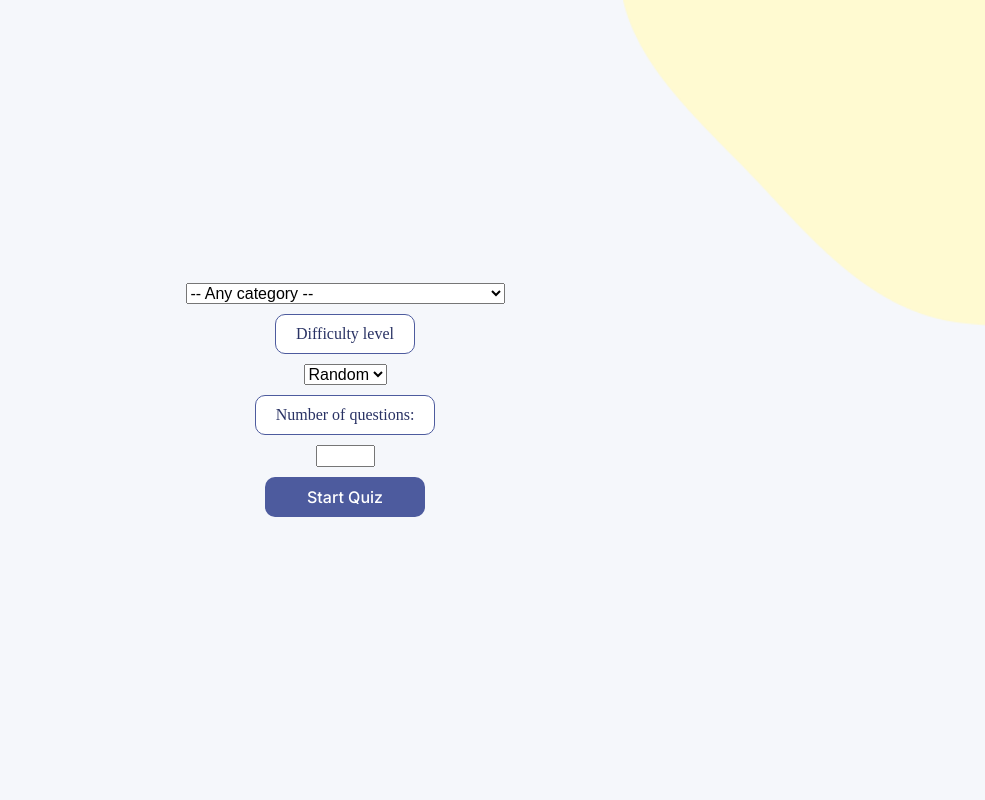
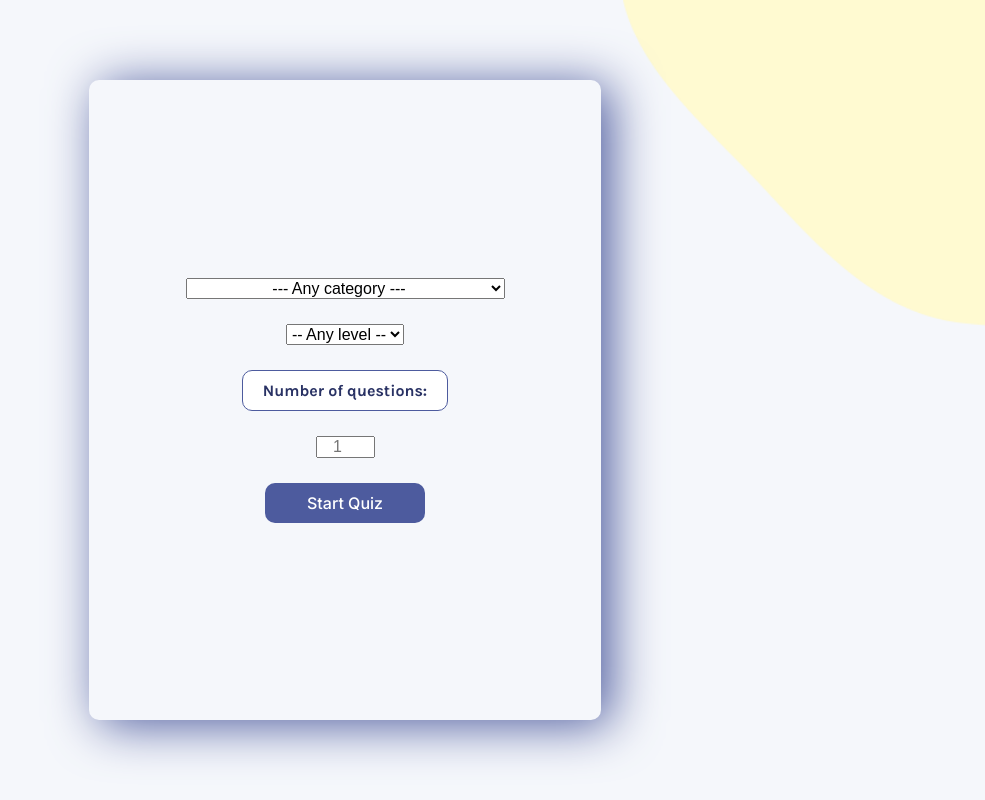
Before and after one commit to tin0312/quizApp, a React (Vite) app: page / in a window 1280 px wide. Both pictures are taken after a click on the button "Click me". Shown: the whole page, without its empty margins (295-1280 px from the left). Built offline with nearby package versions, Linux system fonts and the light colour scheme.

Commit message:
Finishing all functionalities

```diff
--- a/index.html
+++ b/index.html
@@ -7,6 +7,7 @@
     <link href="https://fonts.googleapis.com/css2?family=Inter:wght@400;500&display=swap" rel="stylesheet">
     <link href="https://fonts.googleapis.com/css2?family=Karla:wght@700&display=swap" rel="stylesheet">
     <meta name="viewport" content="width=device-width, initial-scale=1.0" />
+    <link rel="stylesheet" href="https://fonts.googleapis.com/css2?family=Material+Symbols+Outlined:opsz,wght,FILL,GRAD@48,400,0,0" />
     <title>Quizzical App</title>
   </head>
   <body>
--- a/package.json
+++ b/package.json
@@ -14,11 +14,13 @@
     "preview": "vite preview"
   },
   "dependencies": {
+    "@uidotdev/usehooks": "^2.1.1",
     "cli-autocomplete": "^0.4.3",
     "html-entities": "^2.3.5",
     "nanoid": "^4.0.2",
     "prop-types": "^15.8.1",
     "react": "^18.2.0",
+    "react-confetti": "^6.1.0",
     "react-dom": "^18.2.0"
   },
   "devDependencies": {
--- a/src/App.css
+++ b/src/App.css
@@ -53,47 +53,64 @@ body {
   height: 100vh;
   justify-content: space-around;
 }
+button#to-option {
+  display: flex;
+  gap: 6px;
+  margin-left: 0;
+  width: auto;
+  height: auto;
+}
+option, #numberOfQuestions {
+  text-align: center;
+}
 .option-window {
   display: flex;
   flex-direction: column;
   justify-content: center;
   align-items: center;
-  height: 100vh;
-  gap: 10px;
+  gap: 25px;
+  font-family: 'Karla', 'sans-serif';
+  width: 40vw;
+  height:80vh;
+  margin: 0 auto;
+  border-radius: 10px;
+  box-shadow: 10px 5px 50px #4d5b9e;
 }
-.lds-hourglass {
+.lds-ring {
   display: inline-block;
   position: relative;
   width: 80px;
   height: 80px;
 }
-.lds-hourglass:after {
-  content: " ";
+.lds-ring div {
+  box-sizing: border-box;
   display: block;
+  position: absolute;
+  width: 64px;
+  height: 64px;
+  margin: 8px;
+  border: 8px solid #4d5b9e;
   border-radius: 50%;
-  background-color: #344078;
-  width: 0;
-  height: 0;
-  margin: 8px;
-  box-sizing: border-box;
-  border: 32px solid #fff;
-  border-color: #fff transparent #fff transparent;
-  animation: lds-hourglass 1.2s infinite;
+  animation: lds-ring 1.2s cubic-bezier(0.5, 0, 0.5, 1) infinite;
+  border-color: #4d5b9e transparent transparent transparent;
 }
-@keyframes lds-hourglass {
+.lds-ring div:nth-child(1) {
+  animation-delay: -0.45s;
+}
+.lds-ring div:nth-child(2) {
+  animation-delay: -0.3s;
+}
+.lds-ring div:nth-child(3) {
+  animation-delay: -0.15s;
+}
+@keyframes lds-ring {
   0% {
-    transform: rotate(0);
-    animation-timing-function: cubic-bezier(0.55, 0.055, 0.675, 0.19);
-  }
-  50% {
-    transform: rotate(900deg);
-    animation-timing-function: cubic-bezier(0.215, 0.61, 0.355, 1);
+    transform: rotate(0deg);
   }
   100% {
-    transform: rotate(1800deg);
+    transform: rotate(360deg);
   }
 }
-
 .container {
   display: flex;
   flex-direction: column;
@@ -159,6 +176,9 @@ input[type='radio'].incorrect-answer + label {
 }
 .button {
   width: 160px;
+  display: flex;
+  justify-content: center;
+  align-items: center;
   height: auto;
   margin: 0 auto;
   padding: 10px;
@@ -168,7 +188,6 @@ input[type='radio'].incorrect-answer + label {
   border: none;
   cursor: pointer;
   font-weight: 500;
-  text-align: center;
   font-family: 'Inter', sans-serif;
 }
 
--- a/src/Options.jsx
+++ b/src/Options.jsx
@@ -24,7 +24,7 @@ export default function Options({ handleStartQuiz, isloading }) {
   return (
     <form className='option-window' action=''>
       <select value={options.category} name='category' id='category' onChange={handleChange}>
-        <option value=''>-- Any category --</option>
+        <option value=''>--- Any category ---</option>
         <option value='9'>General Knowledge</option>
         <option value='10'>Entertainment: Books</option>
         <option value='11'>Entertainment: Film </option>
@@ -50,10 +50,8 @@ export default function Options({ handleStartQuiz, isloading }) {
         <option value='31'>Entertainment: Japanese Anime & Manga</option>
         <option value='32'>Entertainment: Cartoon & Animation</option>
       </select>
-
-      <label htmlFor=''>Difficulty level</label>
       <select name='difficulty' id='difficulty' onChange={handleChange} value={options.difficulty}>
-        <option value=''>Random</option>
+        <option value=''>-- Any level --</option>
         <option value='easy'>Easy</option>
         <option value='medium'>Medium</option>
         <option value='hard'>Hard</option>
@@ -67,10 +65,11 @@ export default function Options({ handleStartQuiz, isloading }) {
         max='10'
         value={options.numberOfQuestions}
         onChange={handleChange}
+        placeholder='1'
       />
 
       {isloading ? (
-        <div className='lds-hourglass'></div>
+        <div className="lds-ring"><div></div><div></div><div></div><div></div></div>
       ) : (
         <button className='button' type='button' onClick={handleShowMessage}>
           Start Quiz
--- a/src/Quizzes.jsx
+++ b/src/Quizzes.jsx
@@ -3,6 +3,8 @@ import Question from './Question';
 import { nanoid } from 'nanoid';
 import { decode } from 'html-entities';
 import { AppContext } from './App';
+import { useWindowSize } from '@uidotdev/usehooks';
+import Confetti from 'react-confetti';
 
 export default function Quizzes() {
   const { options, setIsStarted, setIsClicked, setOptions } = useContext(AppContext);
@@ -11,7 +13,8 @@ export default function Quizzes() {
   const [quizData, setQuizData] = useState([]);
   const [score, setScore] = useState(0);
   const [showScore, setShowScore] = useState(false);
-
+  const [isRefetch, setIsRefetch] = useState(false);
+  const { width, height } = useWindowSize();
   React.useEffect(() => {
     const apiUrl = `https://opentdb.com/api.php?amount=${options.numberOfQuestions}&category=${options.category}&difficulty=${options.difficulty}&type=multiple`;
     async function getData() {
@@ -44,7 +47,7 @@ export default function Quizzes() {
     }
 
     getData();
-  }, [options]);
+  }, [isRefetch]);
 
   function shuffleArray(array) {
     for (let i = array.length - 1; i > 0; i--) {
@@ -56,10 +59,6 @@ export default function Quizzes() {
     return array;
   }
 
-  function handleCheckAnswer() {
-    setShowScore(true);
-  }
-
   function handleSelectedAnswer(questionID, selectedAnswer) {
     setSelectedAnswers((prevAnswer) => {
       return {
@@ -67,6 +66,19 @@ export default function Quizzes() {
         [questionID]: selectedAnswer,
       };
     });
+  }
+  function handleCheckAnswer() {
+    // check if all answers are selected
+    // check if numbers of questions with corresponding selected answer equal to the actual questions
+    const isAllSelected =
+      Object.values(selectedAnswers).every((value) => value !== '') &&
+      quizData?.length === Object.keys(selectedAnswers)?.length;
+    //
+    if (!isAllSelected) {
+      window.alert('Please select all answers');
+    } else {
+      setShowScore(true);
+    }
   }
 
   React.useEffect(() => {
@@ -90,17 +102,24 @@ export default function Quizzes() {
   }, [selectedAnswers, correctAnswers]);
 
   function handlePlayAgain() {
+    setIsRefetch(true);
     setShowScore(false);
     setSelectedAnswers({});
     setCorrectAnswers({});
     setScore(0);
-    setIsStarted(false);
-    setIsClicked(true);
+  }
+  function returnToOptions(){
+          setIsStarted(false)
+          setIsClicked(true)
           setOptions({
             category: '',
             difficulty: '',
             numberOfQuestions: '',
-    });
+          })
+          setCorrectAnswers({})
+          setCorrectAnswers({})
+          setScore(0)
+          setShowScore(false)
   }
 
   const quizElements = quizData?.map((question) => (
@@ -117,9 +136,16 @@ export default function Quizzes() {
 
   return (
     <div className='main-container'>
+      <div className='button-option-container'>
+        <button onClick = {returnToOptions} className='button' id='to-option'>
+          <span className='material-symbols-outlined'>arrow_back</span>Options
+        </button>
+      </div>
       {quizElements}
 
       {showScore ? (
+        <>
+          <Confetti width={width} height={height} />
           <div className='show-score'>
             <h3 className='user-score'>
               You scored {score} out of {quizData.length} correct answers
@@ -128,6 +154,7 @@ export default function Quizzes() {
               Play Again
             </button>
           </div>
+        </>
       ) : (
         <button className='button' onClick={handleCheckAnswer}>
           Check Answer
@@ -136,3 +163,11 @@ export default function Quizzes() {
     </div>
   );
 }
+/*
+
+
+Task 3: Play again btn can refetch the same options data from the last API call
+
+- Go back to option page
+
+*/
```
Lines whose indentation alone changed are shown as unchanged.
